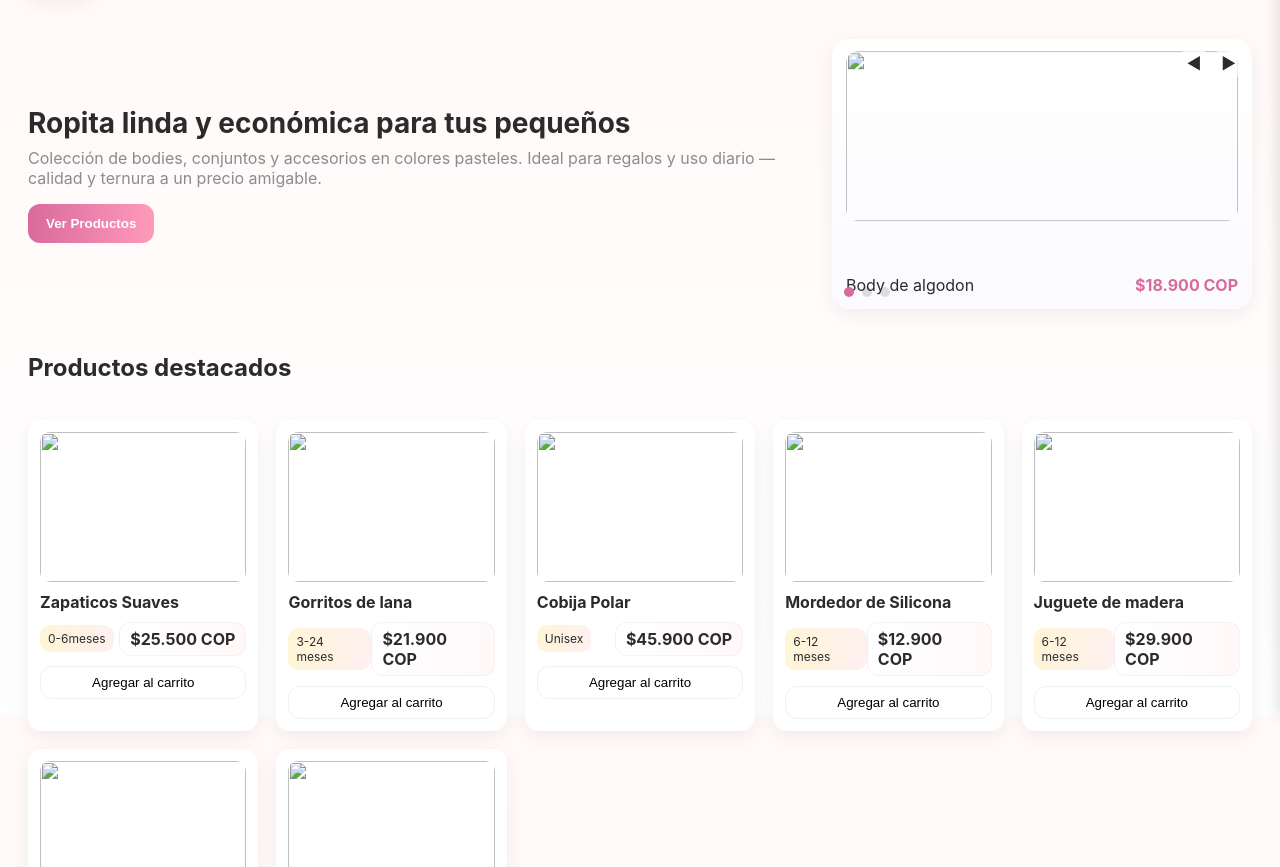
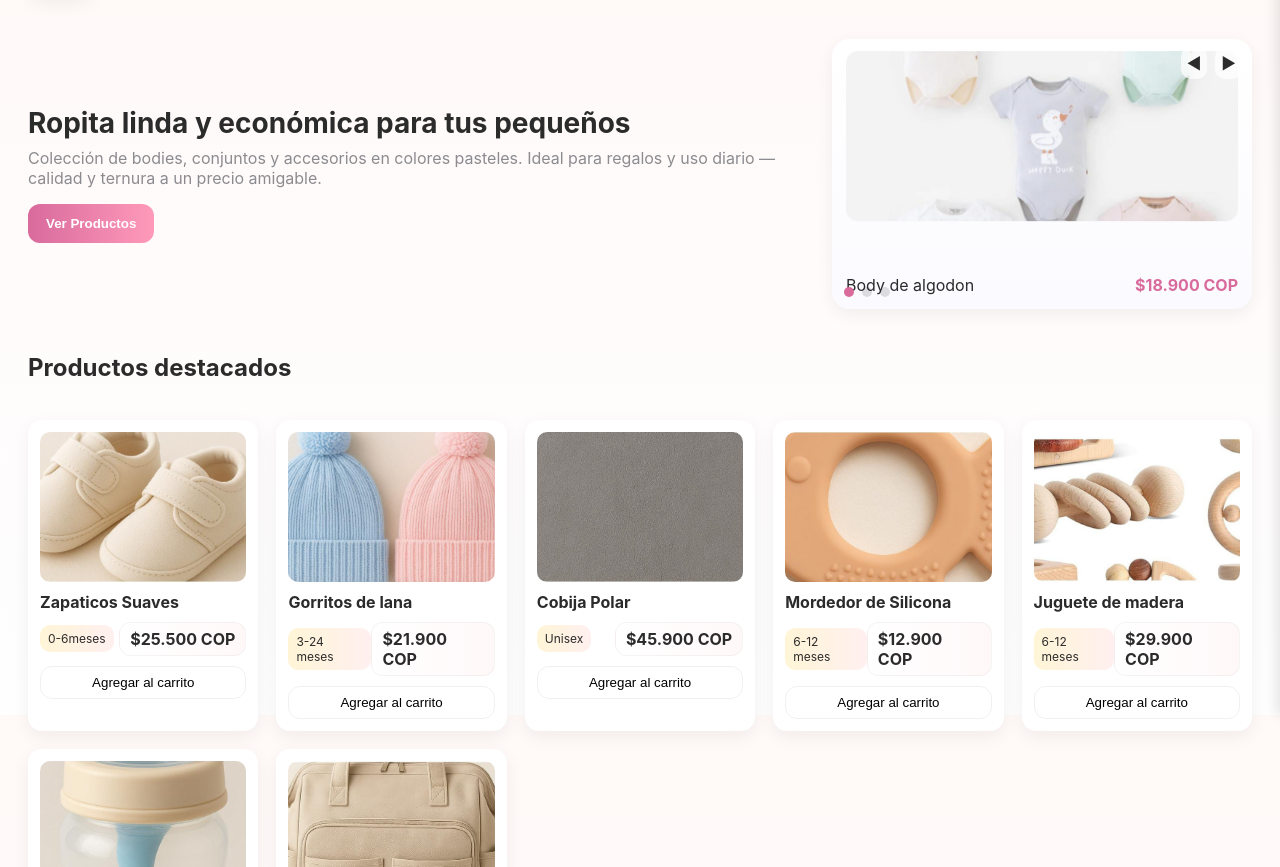
Before and after one commit to castrillonmariana04-gif/Tienda-de-bebes, a plain HTML site: page index.html in a window 1280 px wide. Shown: the part 85-952 px from the top of the page. Drawn offline with Linux system fonts and the light colour scheme; files whose address does not match are found by name.

Commit message:
Fix HTML encoding issues in index.html

```diff
--- a/index.html
+++ b/index.html
@@ -134,7 +134,7 @@
       <div class="carousel">
         <div class="slides" id="slides">
           <div class="slide">
-            <img  src="./imagenes/body.jpeg"  class="float" >
+            <img  src="body.jpeg"  class="float" >
             <div class="info"><div>Body de algodon </div><div class="price">$18.900 COP</div></div>
           </div>
           <div class="slide">
@@ -142,7 +142,7 @@
             <div class="info"><div>Body Estampado</div><div class="price">$32.500 COP</div></div>
           </div>
           <div class="slide">
-            <img class="float" src="./imagenes/tiernas.jpeg">
+            <img class="float" src="./tiernas.jpeg">
             <div class="info"><div>Pijamitas tiernas</div><div class="price">$24.900 COP</div></div>
           </div>
         </div>
@@ -158,7 +158,7 @@
       <h2 style="padding:0 28px;">Productos destacados</h2>
       <div class="products" id="productGrid">
         <article class="card">
-          <img src="./imagenes/zapatos.jpeg">
+          <img src="./zapatos.jpeg">
           <h3>Zapaticos Suaves</h3>
           <div class="meta">
             <div class="tag">0-6meses</div>
@@ -167,7 +167,7 @@
           <button class="btn add-cart-btn" onclick="addToCart('Zapaticos Suaves',25500, this)">Agregar al carrito</button>
         </article>
         <article class="card">
-          <img src="./imagenes/gorros.jpeg">
+          <img src="./gorros.jpeg">
           <h3>Gorritos de lana</h3>
           <div class="meta">
             <div class="tag">3-24 meses</div>
@@ -176,7 +176,7 @@
           <button class="btn add-cart-btn" onclick="addToCart('Gorritos Suaves',21900, this)">Agregar al carrito</button>
         </article>
         <article class="card">
-          <img src="./imagenes/cobija.jpeg">
+          <img src="./cobija.jpeg">
           <h3>Cobija Polar</h3>
           <div class="meta">
             <div class="tag">Unisex</div>
@@ -185,7 +185,7 @@
           <button class="btn add-cart-btn" onclick="addToCart('Cobija Polar',45500, this)">Agregar al carrito</button>
         </article>
         <article class="card">
-          <img src="./imagenes/mordedor.jpeg">
+          <img src="./mordedor.jpeg">
           <h3>Mordedor de Silicona</h3>
           <div class="meta">
             <div class="tag">6-12 meses</div>
@@ -194,7 +194,7 @@
           <button class="btn add-cart-btn" onclick="addToCart('Mordedor de Silicona',12900, this)">Agregar al carrito</button>
         </article>
         <article class="card">
-          <img src="./imagenes/juguete.jpeg">
+          <img src="./juguete.jpeg">
           <h3>Juguete de madera</h3>
           <div class="meta">
             <div class="tag">6-12 meses</div>
@@ -203,7 +203,7 @@
           <button class="btn add-cart-btn" onclick="addToCart('Juguete de madera',29900, this)">Agregar al carrito</button>
         </article>
         <article class="card">
-          <img src="./imagenes/tetero.jpeg">
+          <img src="./tetero.jpeg">
           <h3>Tetero anti colicos</h3>
           <div class="meta">
             <div class="tag">Unisex</div>
@@ -212,7 +212,7 @@
           <button class="btn add-cart-btn" onclick="addToCart('Tetero anti colicos',39500, this)">Agregar al carrito</button>
         </article>
         <article class="card">
-          <img src="./imagenes/maleta.jpeg">
+          <img src="./maleta.jpeg">
           <h3>Pañalera multiusos</h3>
           <div class="meta">
             <div class="tag"> Unisex</div>
```
